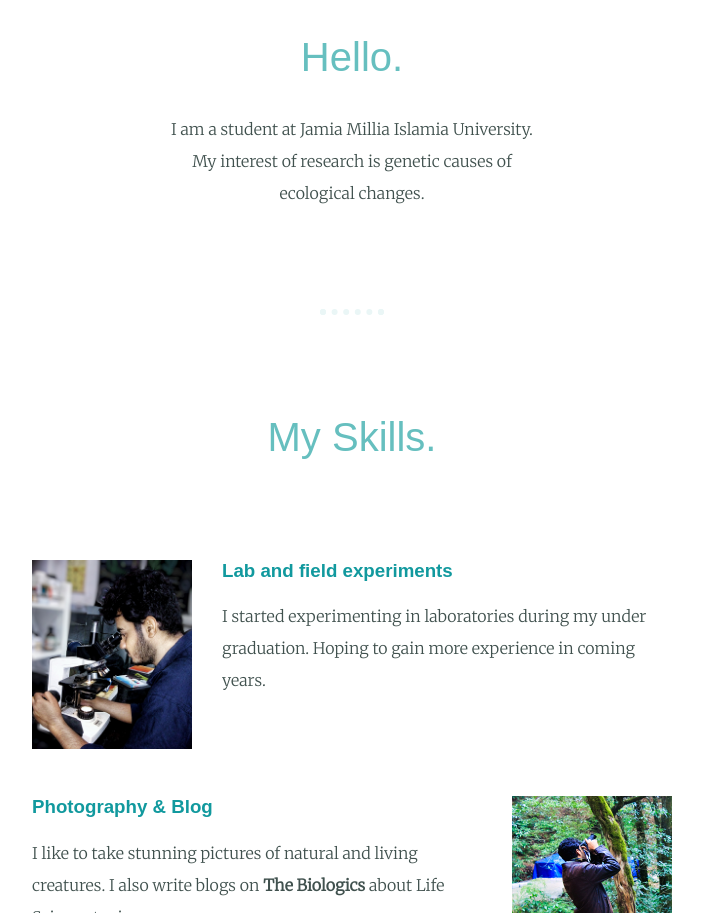
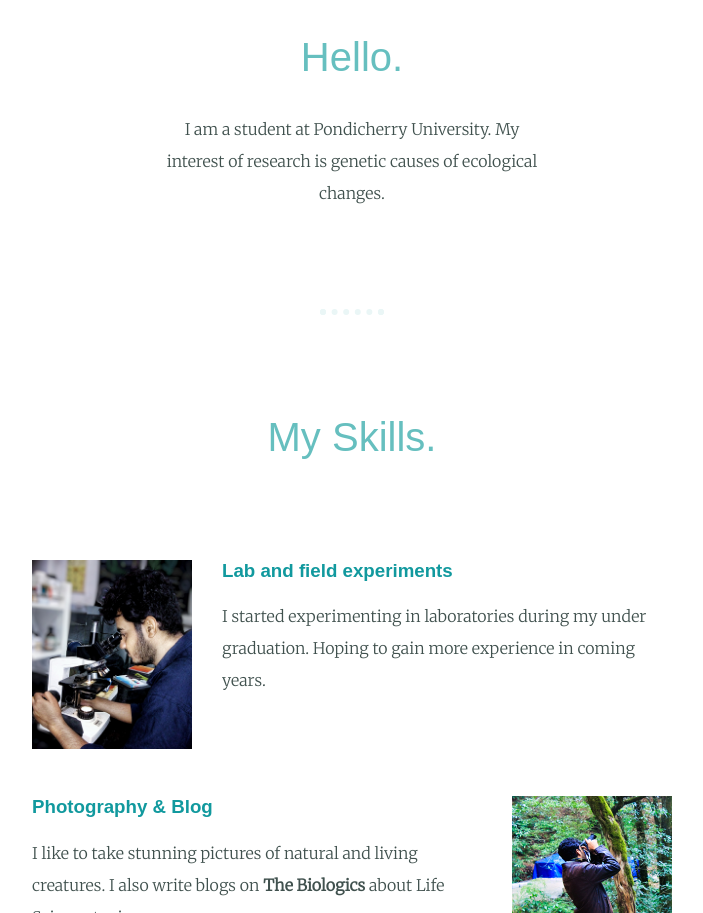
Before and after one commit to atharjamal01/home, a plain HTML site: page index.html in a window 1280 px wide. Shown: the part 1083-1996 px from the top of the page, without its empty margins (288-991 px from the left). Drawn offline with Linux system fonts and the light colour scheme.

Commit message:
Update intro

```diff
--- a/index.html
+++ b/index.html
@@ -27,7 +27,7 @@
     <div class="profile">
       <img class="profile-img" src="images/mypic.png" alt="arsh-img">
       <h2>Hello.</h2>
-      <p class="intro">I am a student at Jamia Millia Islamia University. My interest of research is genetic causes of ecological changes.</p>
+      <p class="intro">I am a student at Pondicherry University. My interest of research is genetic causes of ecological changes.</p>
     </div>
     <hr>
     <div class="skills">
```
